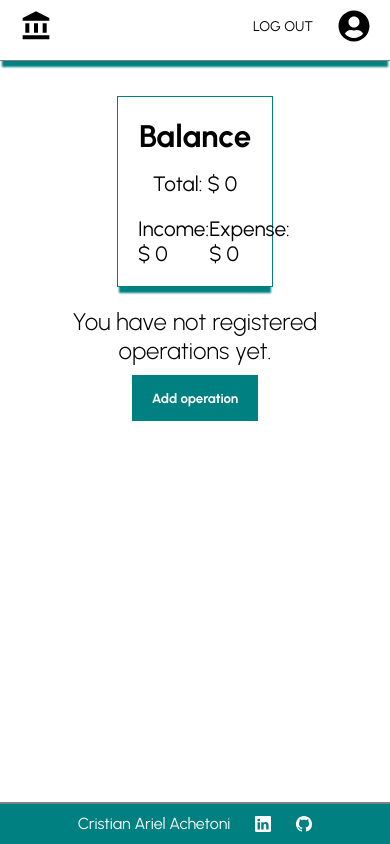
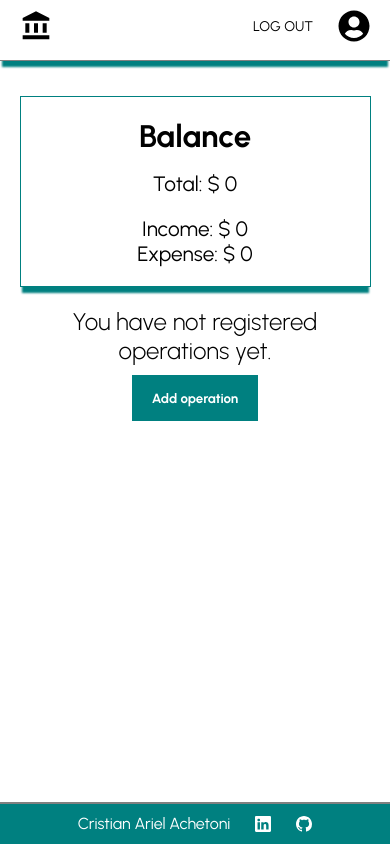
Before and after one commit to crisar0790/CHALLENGE-FULL-STACK, a React (Create React App) app in the folder client/: page / in a window 390 px wide. Built offline with nearby package versions, Linux system fonts and the light colour scheme; no server answers; sample sign-in values are in the browser's storage.

Commit message:
modificaciones en Balance para que sea responsive

```diff
--- a/client/src/components/Balance.jsx
+++ b/client/src/components/Balance.jsx
@@ -1,5 +1,6 @@
 import React from 'react'
 import styled from 'styled-components';
+import { mobile } from '../responsive';
 
 const Container = styled.div`
     width: 100%;
@@ -16,6 +17,7 @@ const Wrapper = styled.div`
     box-shadow: 0 8px 2px -2px teal;
     box-sizing: border-box;
     font-size: 1.3rem;
+    ${mobile({width: "90%"})}
 `;
 
 const Title = styled.h2`
@@ -32,6 +34,7 @@ const Total = styled.div`
 const SubContainer = styled.div`
     display: flex;
     justify-content: space-evenly;
+    ${mobile({flexDirection: "column", textAlign: "center"})}
 `;
 
 const Income = styled.div``;
```
